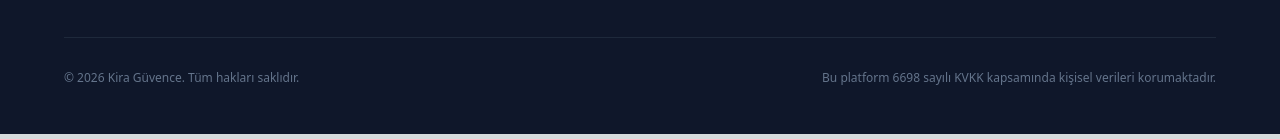
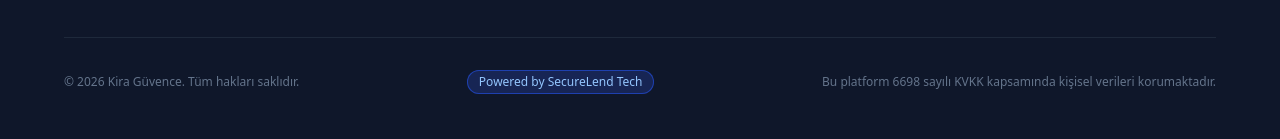
Before and after one commit to MyselfERAY/SecureLend, a Next.js app in the folder apps/web/: page / in a window 1280 px wide. Shown: the part 2667-2806 px from the top of the page. Built offline with nearby package versions, Linux system fonts and the light colour scheme; no server answers.

Commit message:
feat: Footera Powered by SecureLend Tech badge ekle

```diff
--- a/apps/web/src/app/page.tsx
+++ b/apps/web/src/app/page.tsx
@@ -473,6 +473,9 @@ export default function HomePage() {
             <p className="text-xs text-slate-500">
               © {new Date().getFullYear()} Kira Güvence. Tüm hakları saklıdır.
             </p>
+            <span className="inline-flex items-center gap-1.5 rounded-full bg-blue-950 px-3 py-1 text-xs font-medium text-blue-300 ring-1 ring-inset ring-blue-800">
+              Powered by SecureLend Tech
+            </span>
             <p className="text-xs text-slate-500">
               Bu platform 6698 sayılı KVKK kapsamında kişisel verileri korumaktadır.
             </p>
```
